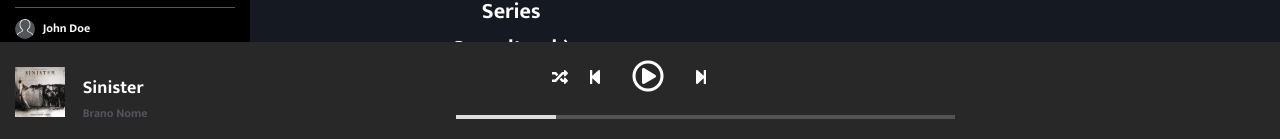
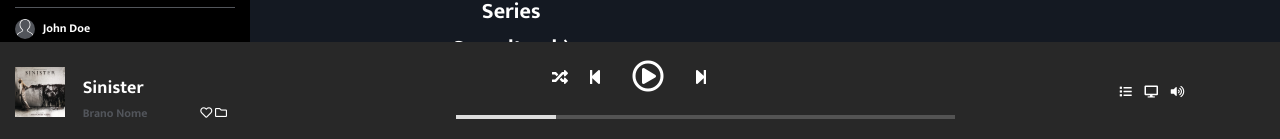
Before and after one commit to antonio-fiorentino/html-css-spotifyweb, a plain HTML site: page index.html in a window 1280 px wide. Shown: the part 658-797 px from the top of the page. Drawn offline with Linux system fonts and the light colour scheme; some icons are missing.

Commit message:
Esercizio

```diff
--- a/css/style.css
+++ b/css/style.css
@@ -391,6 +391,18 @@ footer{
 .brano-produzione h3{
 }
 
+.salvare{
+  margin-left: 50px;
+}
+
+.options{
+  line-height: 100px;
+  text-align: center;
+}
+
+.options > *{
+  padding: 0px 5px;
+}
 /* /Footer */
 
 /* xs */
--- a/index.html
+++ b/index.html
@@ -178,6 +178,10 @@
               <h3 class="grigino">Brano Nome</h3>
             </div>
 
+            <div class="salvare inline">
+              <i class="far fa-heart inline"></i>
+              <i class="far fa-folder inline"></i>
+            </div>
           </div>
 
         </div>
@@ -199,7 +203,13 @@
               </div>
             </div>
         </div>
-        <div class="options"></div>
+        <div class="options">
+
+          <i class="fas fa-list"></i>
+          <i class="fas fa-desktop"></i>
+          <i class="fas fa-volume-up"></i>
+
+        </div>
 
       </footer>
 
```
